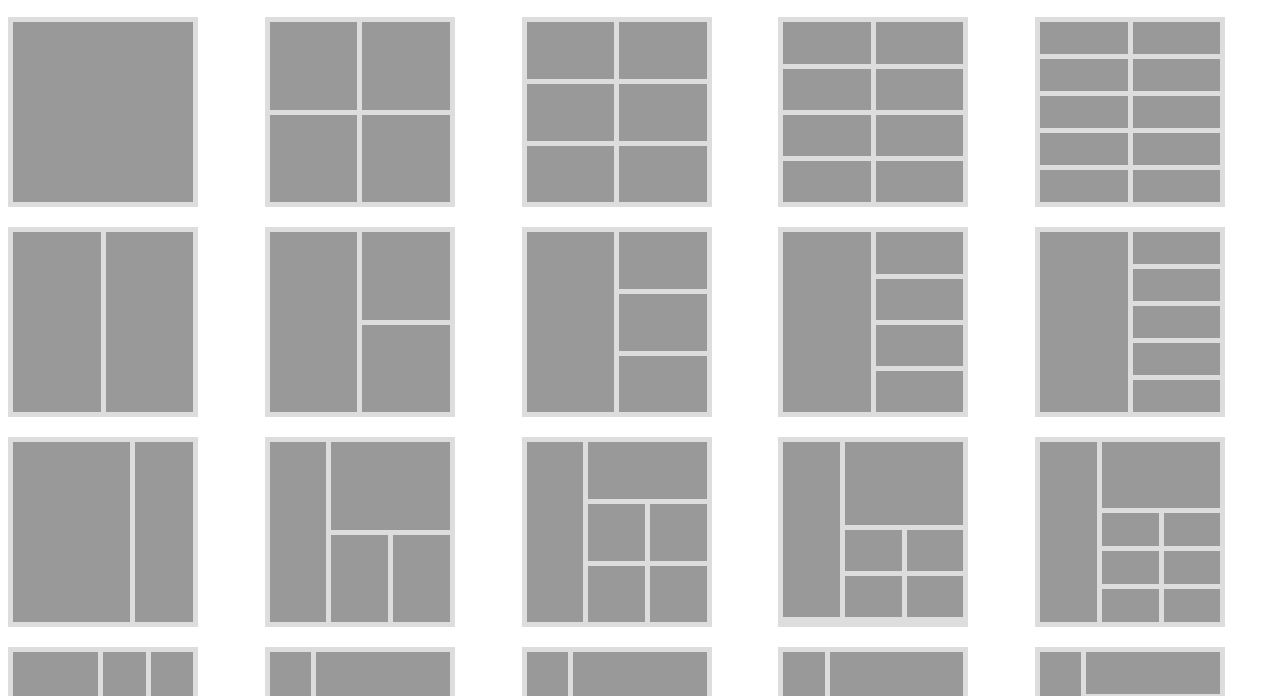
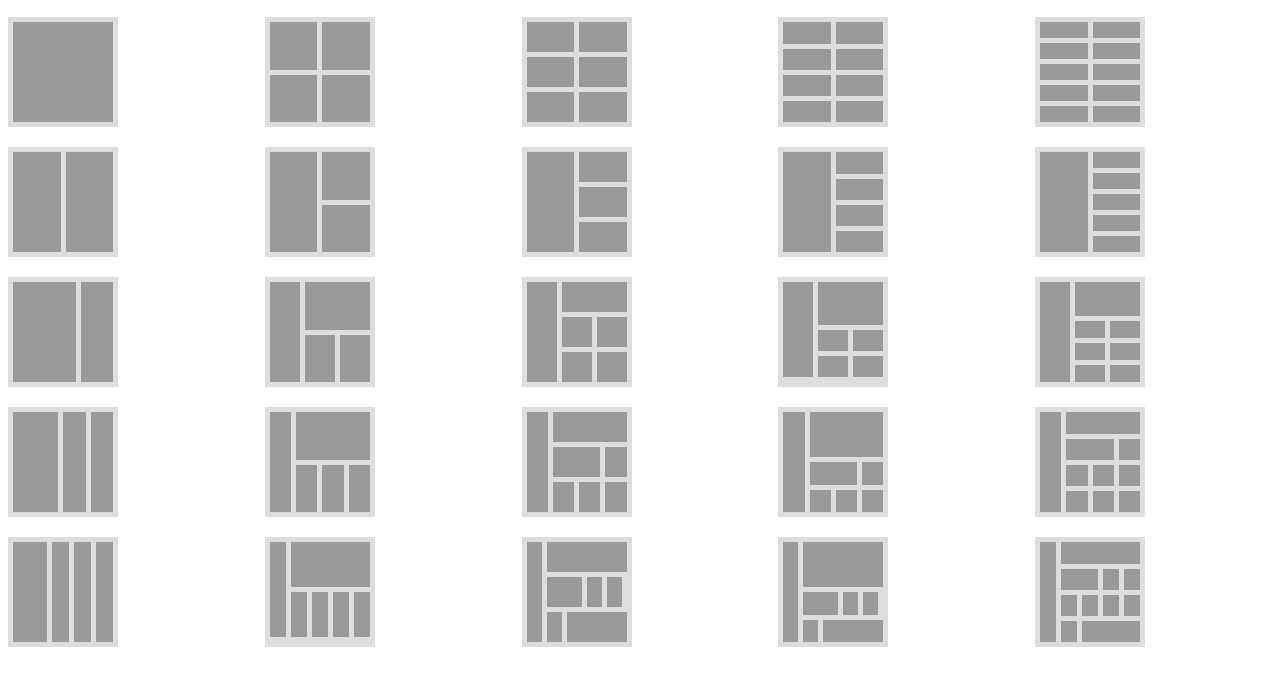
Before and after one commit to mubishxon61/New-folder---Nusxa-ko-chirmoq, a plain HTML site: page index.html in a window 1280 px wide. Shown: the part 61-757 px from the top of the page. Drawn offline with Linux system fonts and the light colour scheme.

Commit message:
max-heightga ozgartirish kirittim

```diff
--- a/CSS/style.css
+++ b/CSS/style.css
@@ -12,7 +12,7 @@ h1 {
 
 .layout {
   aspect-ratio: 1 / 1;
-  max-height: 180px;
+  max-height: 100px;
   background-color: #ddd;
   display: grid;
   gap: 5px;
```
